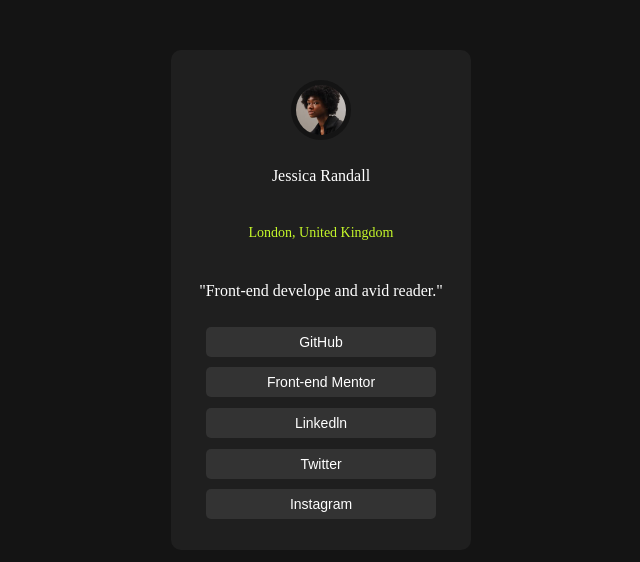
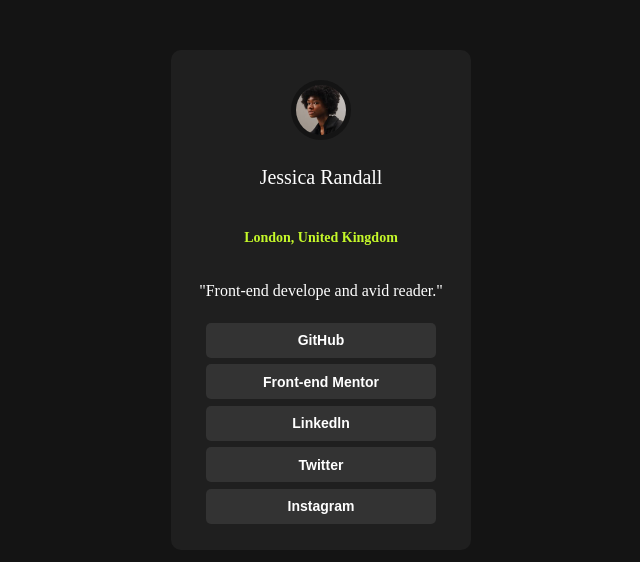
Before and after one commit to Eddieramirez29/Social-Profile, a plain HTML site: page index.html in a window 1280 px wide. Shown: the whole page, without its empty margins (319-959 px from the left). Drawn offline with Linux system fonts and the light colour scheme.

Commit message:
Font-weight changed to 14px

```diff
--- a/index.css
+++ b/index.css
@@ -7,7 +7,6 @@ body
     justify-content: center;
     /*Displace the box 50px down*/
     margin-top: 50px;
-
 }
 
 /*Box features*/
@@ -22,17 +21,24 @@ body
     justify-items: center;
 
 }
+#name
+{
+    font-size: 20px;
+
+}
 
 /*White color */
 #name, #description
 {
     color: white;
+
 }
 /*Green color for p element*/
 #location
 {
     color: hsl(75, 94%, 57%);
     font-size: 14px;
+    font-weight: bold;
 }
 
 
@@ -57,8 +63,9 @@ button
     border: none;
     color: white;
     width: 230px;
-    height: 30px;
+    height: 35px;
     font-size: 14px;
+    font-weight: bold;
 }
 /*Create a margin between the instagram button and the bottom of the box*/
 #instagram
@@ -72,5 +79,6 @@ button:hover
     background-color:  hsl(75, 94%, 57%);
     color: black;
     font-size: 14px;
+    font-weight: bold;
     cursor: pointer;
 }
```
